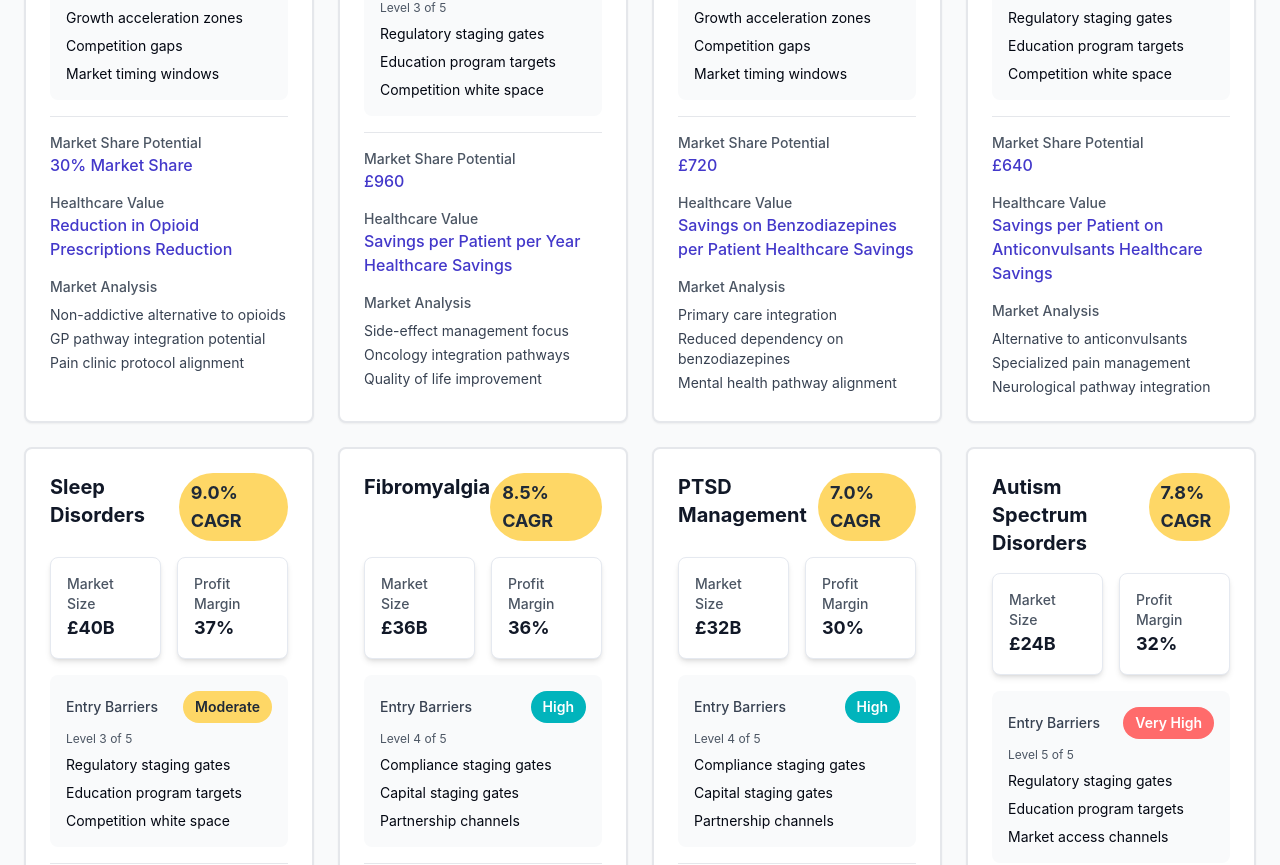
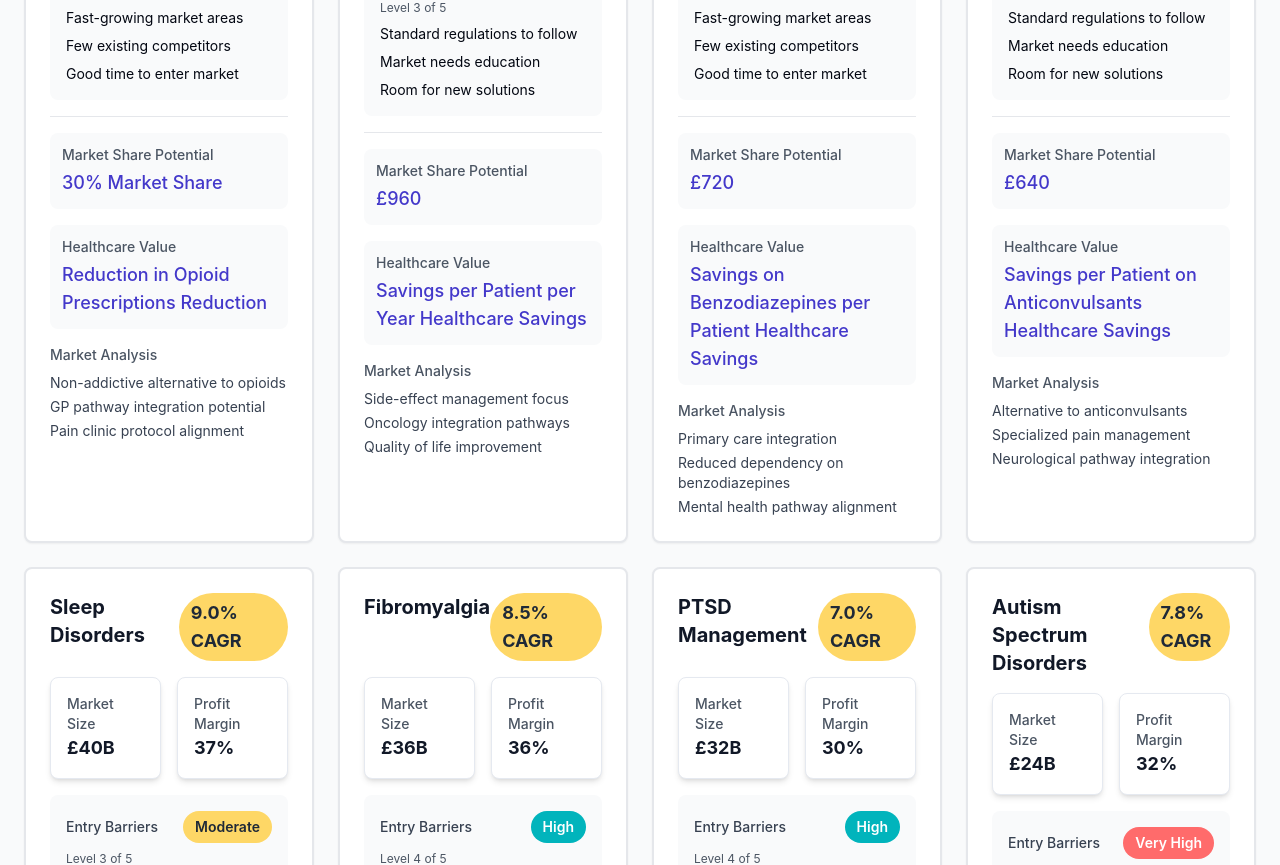
Before and after one commit to DRBATA/iwell, a React (Create React App) app: page / in a window 1280 px wide. Shown: the part 576-1441 px from the top of the page. Built offline with nearby package versions, Linux system fonts and the light colour scheme; the HTML template or start-up script is replaced by a standard one.

Commit message:
refactor: Simplify barrier descriptions with clear, human-readable language

```diff
--- a/src/fork/modules/management-dashboard/MarketAnalysisBoard.tsx
+++ b/src/fork/modules/management-dashboard/MarketAnalysisBoard.tsx
@@ -233,41 +233,41 @@ const MarketAnalysisBoard = () => {
                         case 1:
                           return (
                             <>
-                              <div className="text-sm">Fast-track approval stages</div>
-                              <div className="text-sm">Market entry windows</div>
-                              <div className="text-sm">Resource scaling points</div>
+                              <div className="text-sm">Simple approval process</div>
+                              <div className="text-sm">Ready for new entrants</div>
+                              <div className="text-sm">Low startup costs</div>
                             </>
                           );
                         case 2:
                           return (
                             <>
-                              <div className="text-sm">Growth acceleration zones</div>
-                              <div className="text-sm">Competition gaps</div>
-                              <div className="text-sm">Market timing windows</div>
+                              <div className="text-sm">Fast-growing market areas</div>
+                              <div className="text-sm">Few existing competitors</div>
+                              <div className="text-sm">Good time to enter market</div>
                             </>
                           );
                         case 3:
                           return (
                             <>
-                              <div className="text-sm">Regulatory staging gates</div>
-                              <div className="text-sm">Education program targets</div>
-                              <div className="text-sm">Competition white space</div>
+                              <div className="text-sm">Standard regulations to follow</div>
+                              <div className="text-sm">Market needs education</div>
+                              <div className="text-sm">Room for new solutions</div>
                             </>
                           );
                         case 4:
                           return (
                             <>
-                              <div className="text-sm">Compliance staging gates</div>
-                              <div className="text-sm">Capital staging gates</div>
-                              <div className="text-sm">Partnership channels</div>
+                              <div className="text-sm">Complex regulations</div>
+                              <div className="text-sm">High investment needed</div>
+                              <div className="text-sm">Partner support required</div>
                             </>
                           );
                         case 5:
                           return (
                             <>
-                              <div className="text-sm">Regulatory staging gates</div>
-                              <div className="text-sm">Education program targets</div>
-                              <div className="text-sm">Market access channels</div>
+                              <div className="text-sm">Strict regulations</div>
+                              <div className="text-sm">Extensive market education needed</div>
+                              <div className="text-sm">Limited market access</div>
                             </>
                           );
                         default:
@@ -281,9 +281,9 @@ const MarketAnalysisBoard = () => {
                 <div className="pt-4 border-t border-gray-200">
                   <div className="space-y-4">
                     {/* Market Impact */}
-                    <div>
-                      <div className="text-sm font-medium text-gray-600">Market Share Potential</div>
-                      <div className="font-medium text-indigo-700">
+                    <div className="p-3 bg-gray-50 rounded-lg">
+                      <div className="text-sm font-medium text-gray-600 mb-1">Market Share Potential</div>
+                      <div className="font-medium text-lg text-indigo-700">
                         {segment.keyMetric.includes('%') ?
                           `${segment.keyMetric.split(' ')[0]} Market Share` :
                           segment.keyMetric.split(' ')[0]
@@ -292,9 +292,9 @@ const MarketAnalysisBoard = () => {
                     </div>
 
                     {/* Healthcare Value */}
-                    <div>
-                      <div className="text-sm font-medium text-gray-600">Healthcare Value</div>
-                      <div className="font-medium text-indigo-700">
+                    <div className="p-3 bg-gray-50 rounded-lg">
+                      <div className="text-sm font-medium text-gray-600 mb-1">Healthcare Value</div>
+                      <div className="font-medium text-lg text-indigo-700">
                         {segment.keyMetric.includes('£') ?
                           `${segment.keyMetric.split(' ').slice(1).join(' ')} Healthcare Savings` :
                           `${segment.keyMetric.split(' ').slice(1).join(' ')} Reduction`
```
